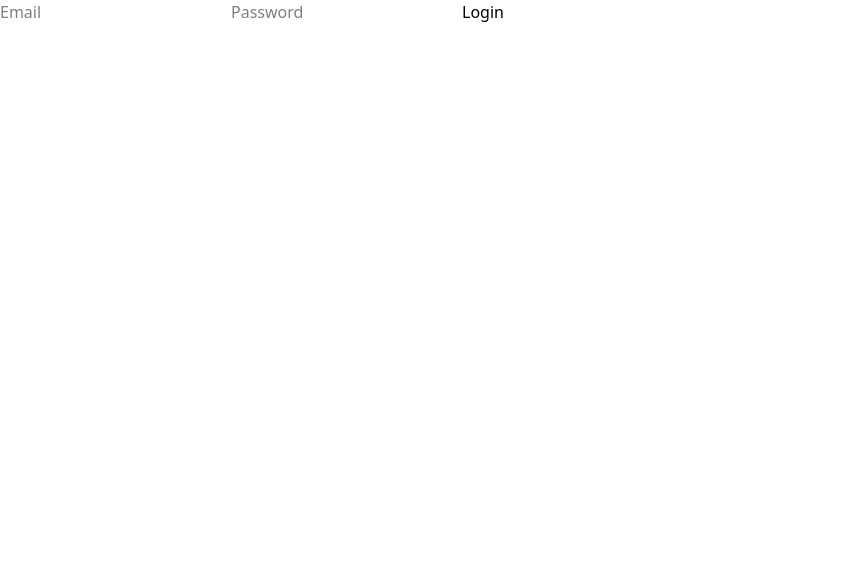
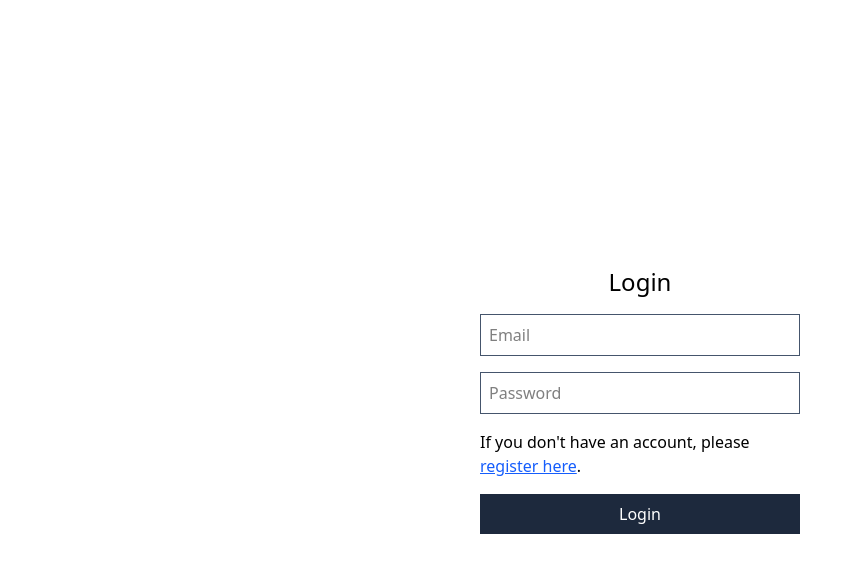
Before and after one commit to urielduana/AppPlanner, a Nuxt app in the folder frontend/: page /login in a window 1280 px wide. Shown: the top 572 px of the page, without its empty margins (0-862 px from the left). Built offline with nearby package versions, Linux system fonts and the light colour scheme; no server answers.

Commit message:
Update login and adding styles

```diff
--- a/frontend/app/pages/(auth)/login.vue
+++ b/frontend/app/pages/(auth)/login.vue
@@ -22,11 +22,28 @@ const submit = async () => {
 
 <template>
   <div>
-    <div>
-      <form @submit.prevent="submit">
-        <input v-model="email" placeholder="Email" />
-        <input v-model="password" type="password" placeholder="Password" />
-        <button>Login</button>
+    <div class="min-h-screen flex items-center justify-center">
+      <div></div>
+      <form @submit.prevent="submit" class="space-y-4 w-80">
+        <h1 class="text-2xl mb-4 text-center">Login</h1>
+        <input
+          v-model="email"
+          placeholder="Email"
+          class="border p-2 w-full border-slate-600"
+        />
+        <input
+          v-model="password"
+          type="password"
+          placeholder="Password"
+          class="border p-2 w-full border-slate-600"
+        />
+        <div>
+          If you don't have an account, please
+          <NuxtLink to="/register" class="text-blue-600 underline"
+            >register here</NuxtLink
+          >.
+        </div>
+        <button class="bg-slate-800 text-white w-full p-2">Login</button>
       </form>
     </div>
   </div>
```
